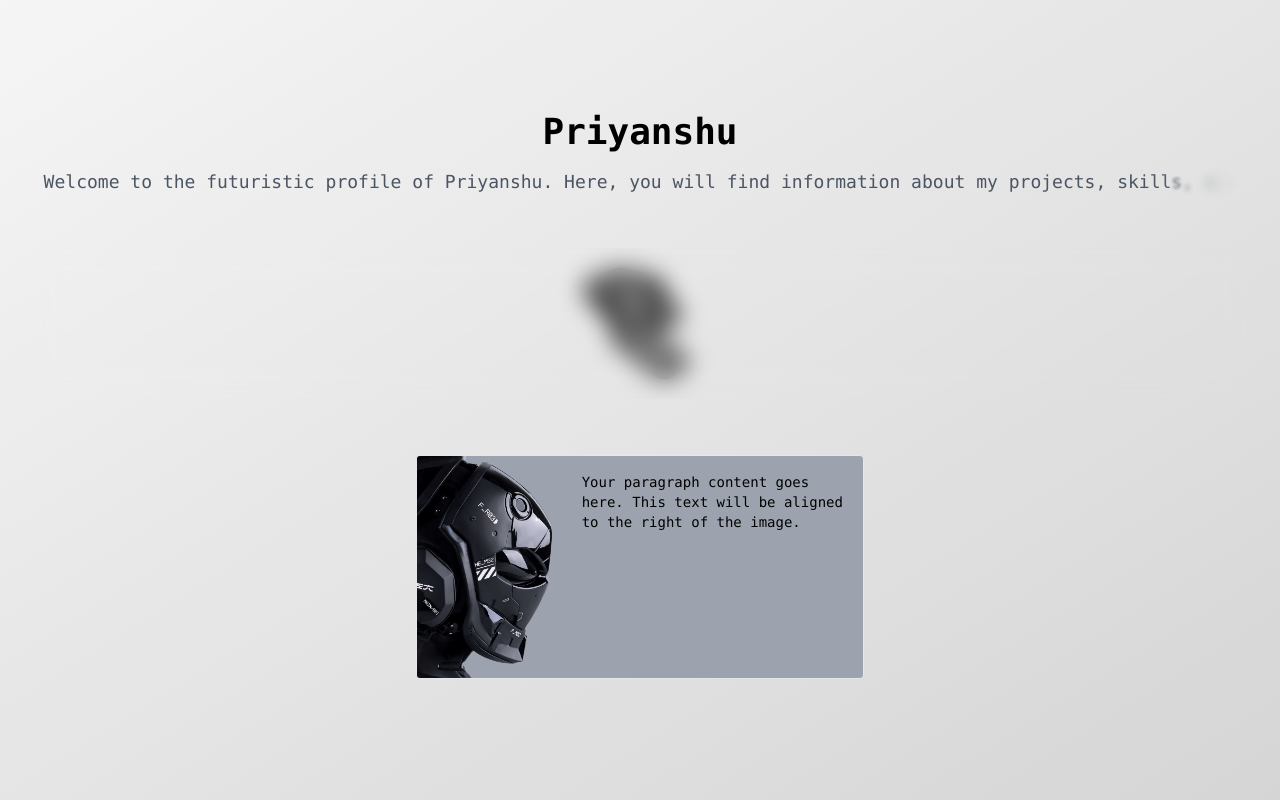
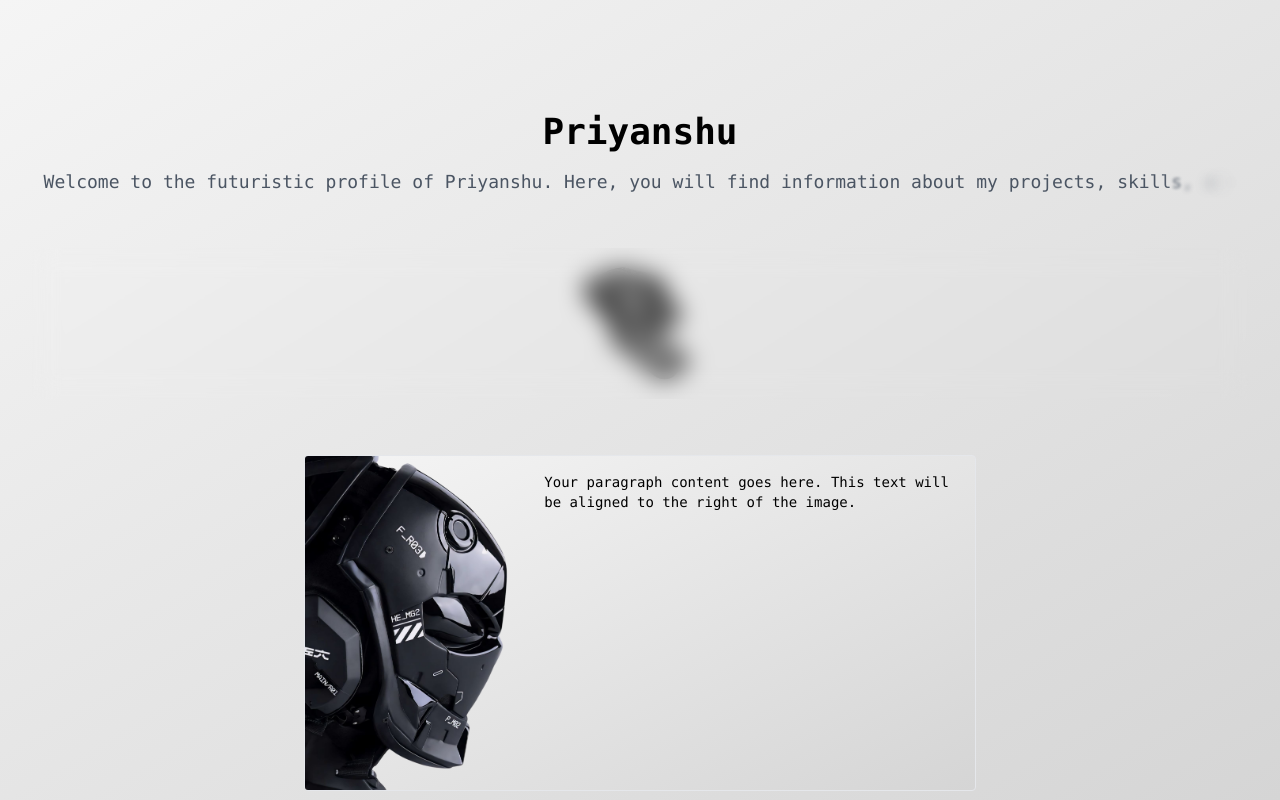
Before and after one commit to Priyansxu/Website, a Next.js app: page / in a window 1280 px wide. Built offline with nearby package versions, Linux system fonts and the light colour scheme.

Commit message:
Update index.js

```diff
--- a/pages/index.js
+++ b/pages/index.js
@@ -64,7 +64,7 @@ export default function Page() {
           </div>
         </section>
      <section className="my-6 mx-4 md:mx15">
-<div className="max-w-sm mx-auto sm:max-w-xs md:max-w-sm lg:max-w-md flex border bg-gray-400 rounded overflow-hidden">
+<div className="max-w-md mx-auto sm:max-w-lg md:max-w-lg lg:max-w-xl xl:max-w-2xl flex border border-darker-bfbfbf bg-gradient-to-br from-e0e0e0 to-bfbfbf rounded overflow-hidden">
       <div className="flex-none w-1/3">
         <Image
           src={Helmet}
@@ -72,7 +72,7 @@ export default function Page() {
           className="object-cover h-full w-full"
         />
       </div>
-      <div className="flex-grow p-4 text-sm">
+      <div className="flex-grow p-4 text-sm justify-center">
         <p>
           Your paragraph content goes here. This text will be aligned to the right of the image.
         </p>
```
